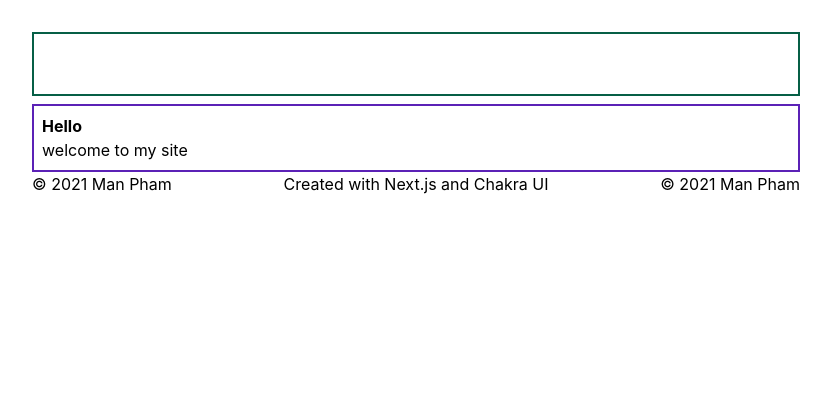
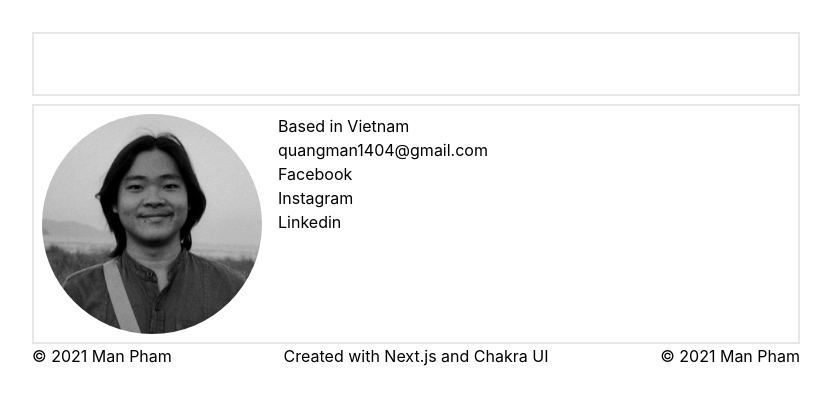
Before and after one commit to NeoTheSecond/manphamquang-legacy, a Next.js app: page / in a window 1280 px wide. Shown: the top 404 px of the page, without its empty margins (224-1055 px from the left). Built offline with nearby package versions, Linux system fonts and the light colour scheme.

Commit message:
added potrait

```diff
--- a/pages/index.tsx
+++ b/pages/index.tsx
@@ -13,10 +13,25 @@ const Home: NextPage = () => {
       </Head>
 
       <main className="pt-8">
-        <div className="h-16 max-w-screen-md mb-2 m-auto border-emerald-800 border-2"></div>
-        <div className="p-2 max-w-screen-md m-auto border-2 border-violet-800">
-          <p className=" font-bold">Hello</p>
-          <p>welcome to my site</p>
+        <div className="h-16 max-w-screen-md mb-2 m-auto dark:border-emerald-800 border-2"></div>
+        <div className="p-2 flex max-w-screen-md m-auto border-2 dark:border-violet-800">
+          <Image
+            src="/potrait.jpg"
+            width={220}
+            height={220}
+            alt="Potrait of me"
+            quality={100}
+            placeholder="blur"
+            blurDataURL="/potrait.jpg"
+            className="rounded-full"
+          />
+          <div className="ml-4">
+            <div>Based in Vietnam</div>
+            <div>quangman1404@gmail.com</div>
+            <div>Facebook</div>
+            <div>Instagram</div>
+            <div>Linkedin</div>
+          </div>
         </div>
       </main>
 
```
Also changed, not shown: public/potrait.jpg (added).
